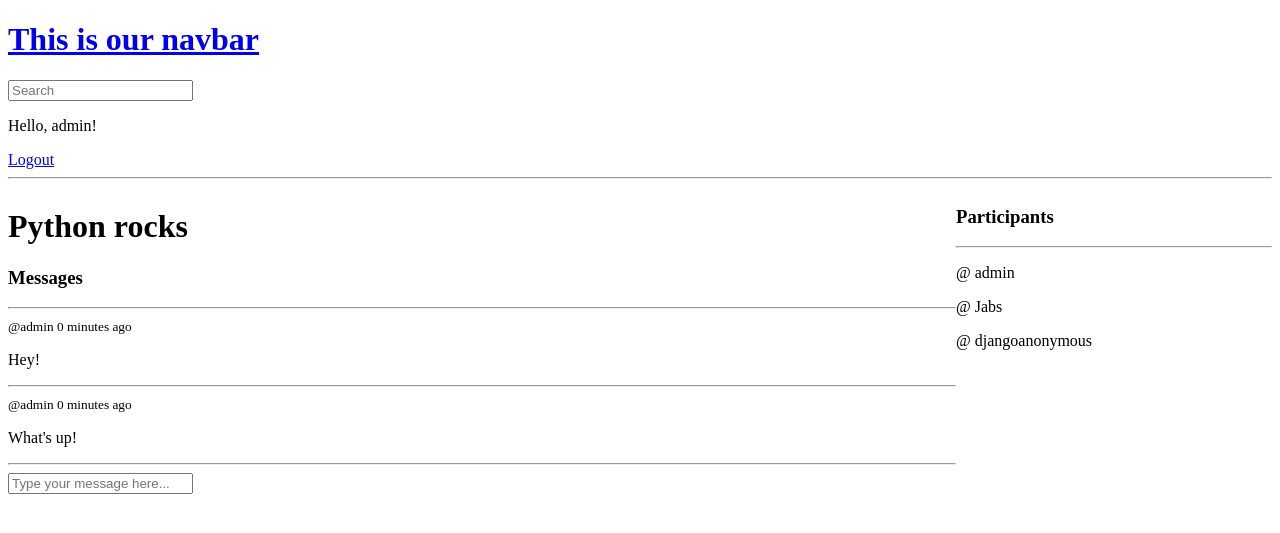
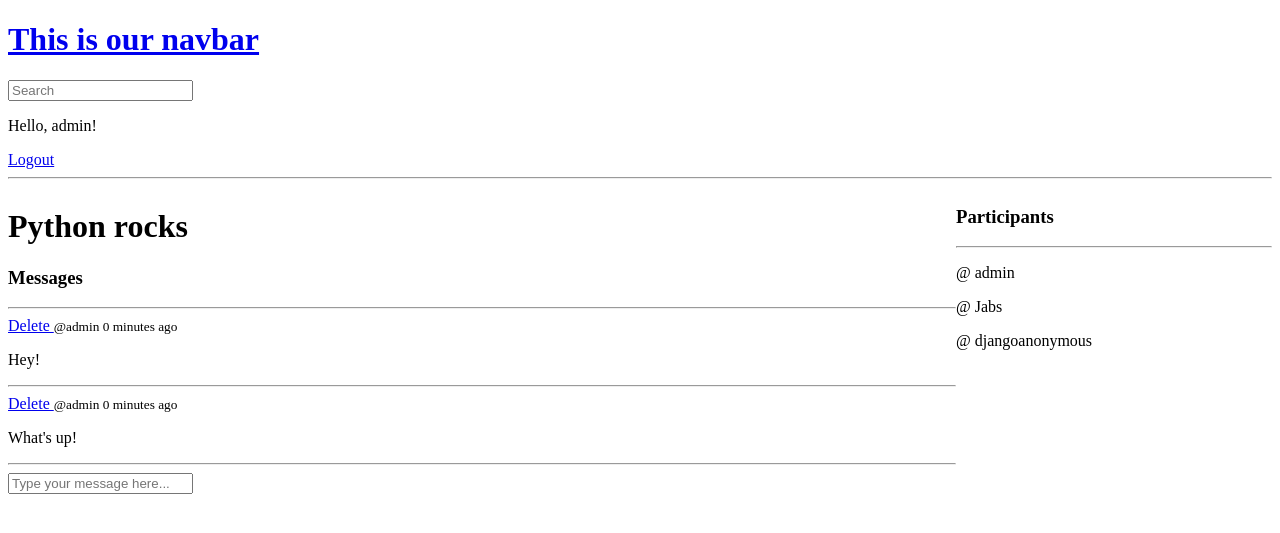
Before and after one commit to jabs142/chatter, a Django app: page /room/7 in a window 1280 px wide. Shown: the top 533 px of the page. Run offline with Django 4.2, Linux system fonts and the light colour scheme; a user stored in the database is signed in; data comes from the database, SQL or seed files in the repository; both versions use the stored data as it was after the commit.

Commit message:
Added delete functionality for messages

```diff
--- a/base/templates/base/room.html
+++ b/base/templates/base/room.html
@@ -24,6 +24,9 @@
 
             {% for message in room_messages %}
             <div>
+                {% if request.user == message.user %}
+                <a href="{% url 'delete-message' message.id%}"> Delete </a>
+                {% endif %}
                 <small> @{{message.user}} {{message.created| timesince}} ago </small>
                 <p>{{message.body}}</p>
                 <hr>
--- a/base/urls.py
+++ b/base/urls.py
@@ -9,5 +9,6 @@ urlpatterns = [
     path('room/<str:pk>', views.room, name="room"),
     path('create-room/', views.createRoom, name="create-room"),
     path('update-room/<str:pk>', views.updateRoom, name="update-room"),
-    path('delete-room/<str:pk>', views.deleteRoom, name="delete-room")
+    path('delete-room/<str:pk>', views.deleteRoom, name="delete-room"),
+    path('delete-message/<str:pk>', views.deleteMessage, name="delete-message")
 ]
--- a/base/views.py
+++ b/base/views.py
@@ -129,3 +129,15 @@ def deleteRoom(request,pk):
         room.delete()
         return redirect('home')
     return render(request, 'base/delete.html', {'obj': room})
+
+@login_required(login_url='login')
+def deleteMessage(request,pk):
+    message = Message.objects.get(id = pk)
+
+    if request.user != message.user:
+        return HttpResponse('Only the author can delete their own message')
+
+    if request.method == 'POST':
+        message.delete()
+        return redirect('home')
+    return render(request, 'base/delete.html', {'obj': message})
```
Also changed, not shown: db.sqlite3.
